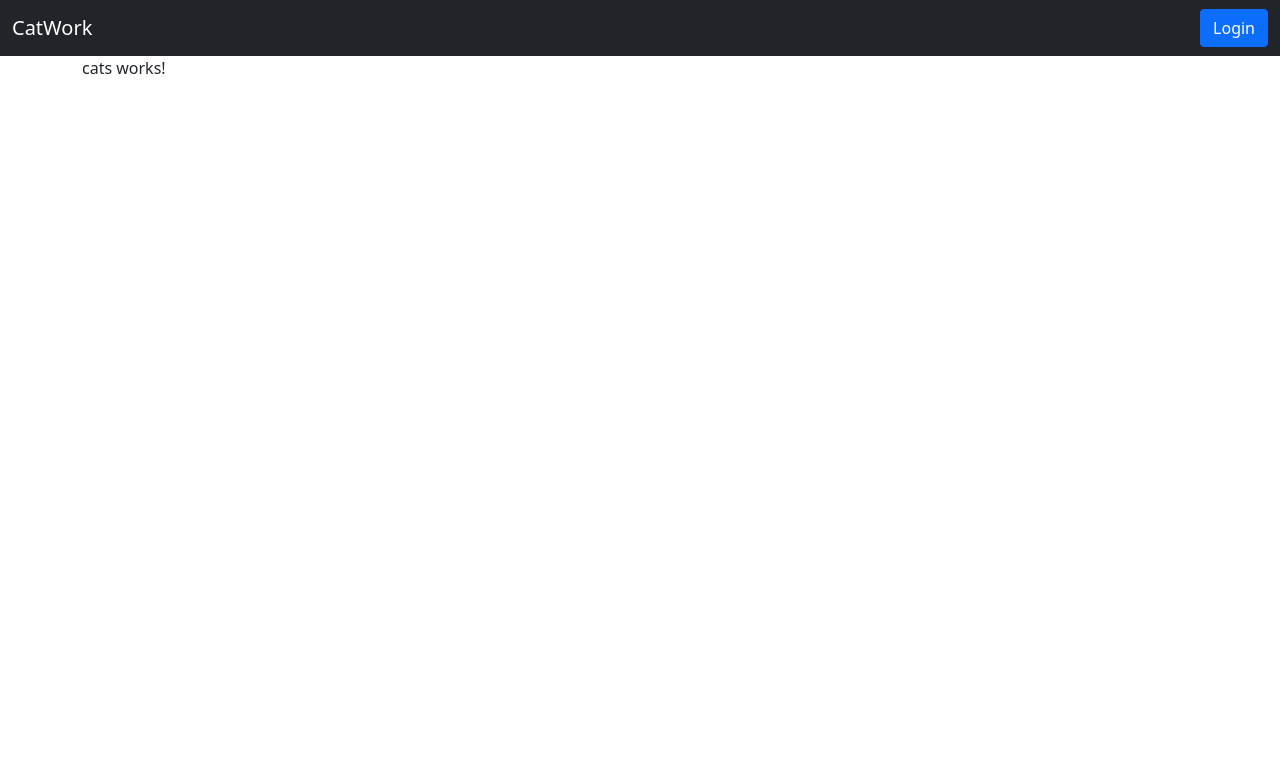
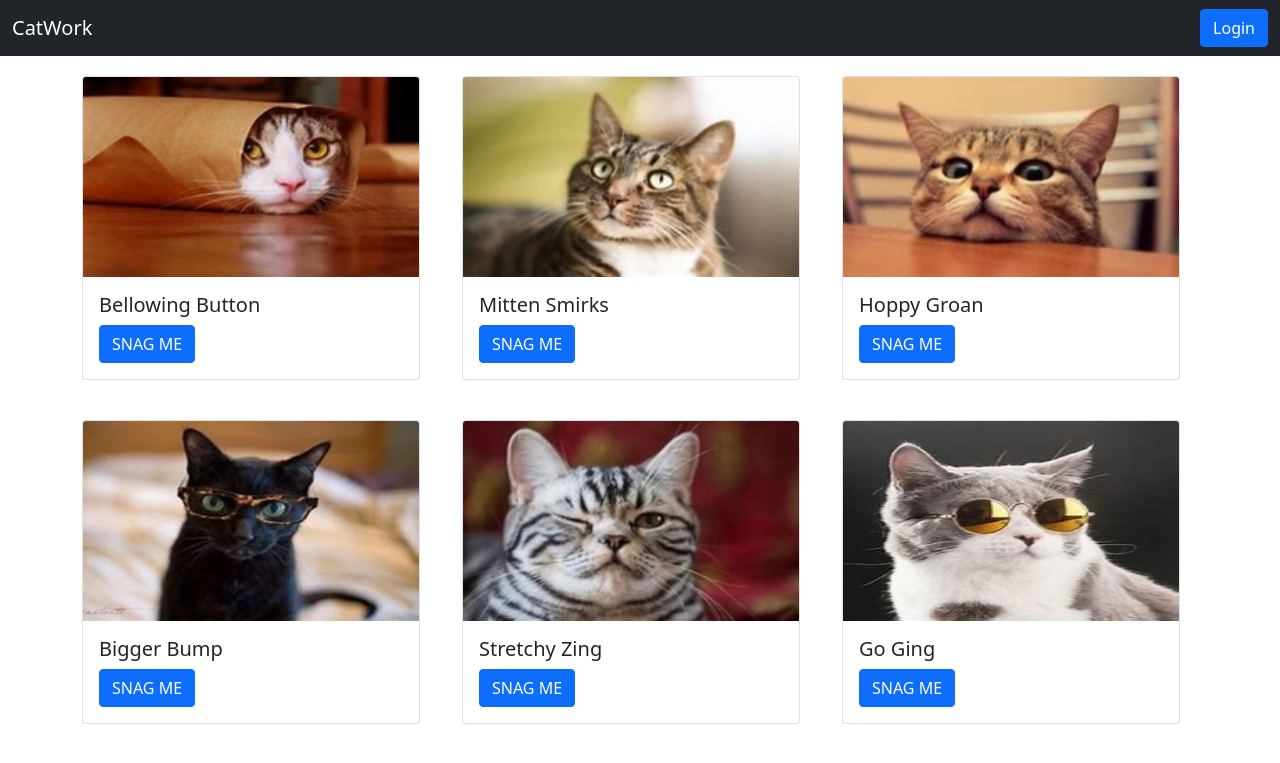
Before and after one commit to dkreider/cat-work, an Angular app: page /cats in a window 1280 px wide. Shown: the top 763 px of the page. Built offline with nearby package versions, Linux system fonts and the light colour scheme; data requests are answered from the project's data file.

Commit message:
Display our cats

```diff
--- a/src/app/cats/cats.component.css
+++ b/src/app/cats/cats.component.css
@@ -0,0 +1,4 @@
+.card {
+    margin-top: 20px;
+    margin-bottom: 20px;
+}
--- a/src/app/cats/cats.component.html
+++ b/src/app/cats/cats.component.html
@@ -1 +1,11 @@
-<p>cats works!</p>
+<div class="row">
+    <div class="col-4" *ngFor="let cat of cats">
+        <div class="card" style="width: 95%;">
+            <img src="assets/img/{{cat.id}}.jpg" class="card-img-top" width="200px" height="200px">
+            <div class="card-body">
+              <h5 class="card-title">{{cat.name}}</h5>
+              <a routerLink="/cat/{{cat.id}}" class="btn btn-primary">SNAG ME</a>
+            </div>
+        </div>
+    </div>
+</div>
--- a/src/app/cats/cats.component.ts
+++ b/src/app/cats/cats.component.ts
@@ -1,15 +1,24 @@
 import { Component, OnInit } from '@angular/core';
+import { Cat } from '../shared/models/cat';
+import { CatsService } from '../shared/services/cats.service';
 
 @Component({
-  selector: 'app-cats',
+  selector: 'cw-cats',
   templateUrl: './cats.component.html',
   styleUrls: ['./cats.component.css']
 })
 export class CatsComponent implements OnInit {
 
-  constructor() { }
+  cats: Cat[] = [];
+
+  constructor(private catsService: CatsService) { }
 
   ngOnInit(): void {
+    this.loadCats();
+  }
+
+  loadCats() {
+    this.catsService.getCats().subscribe(cats => this.cats = cats);
   }
 
 }
```
